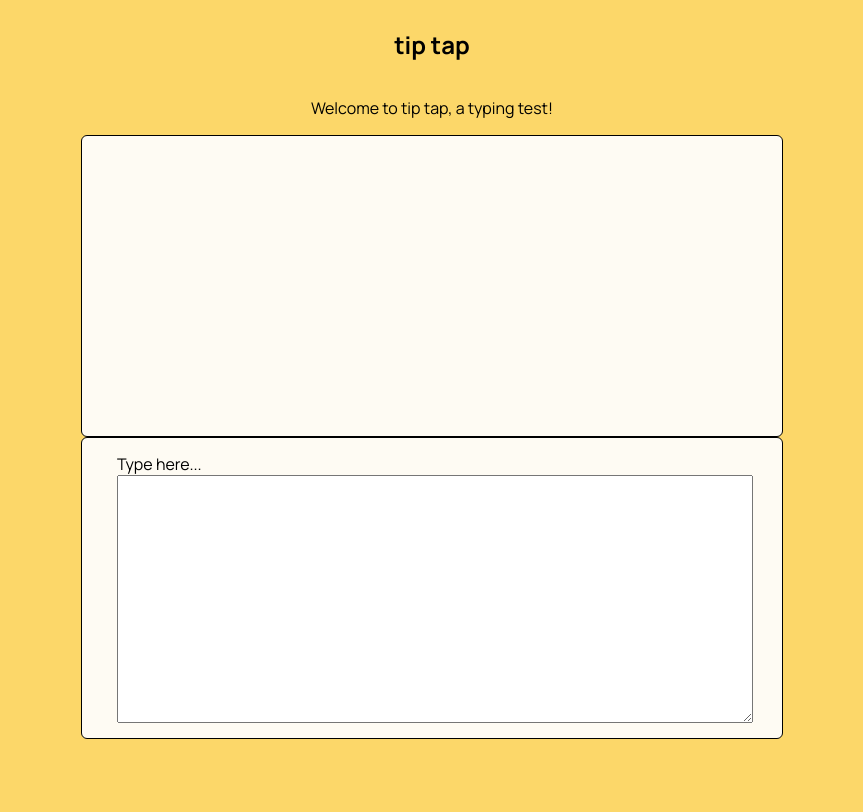
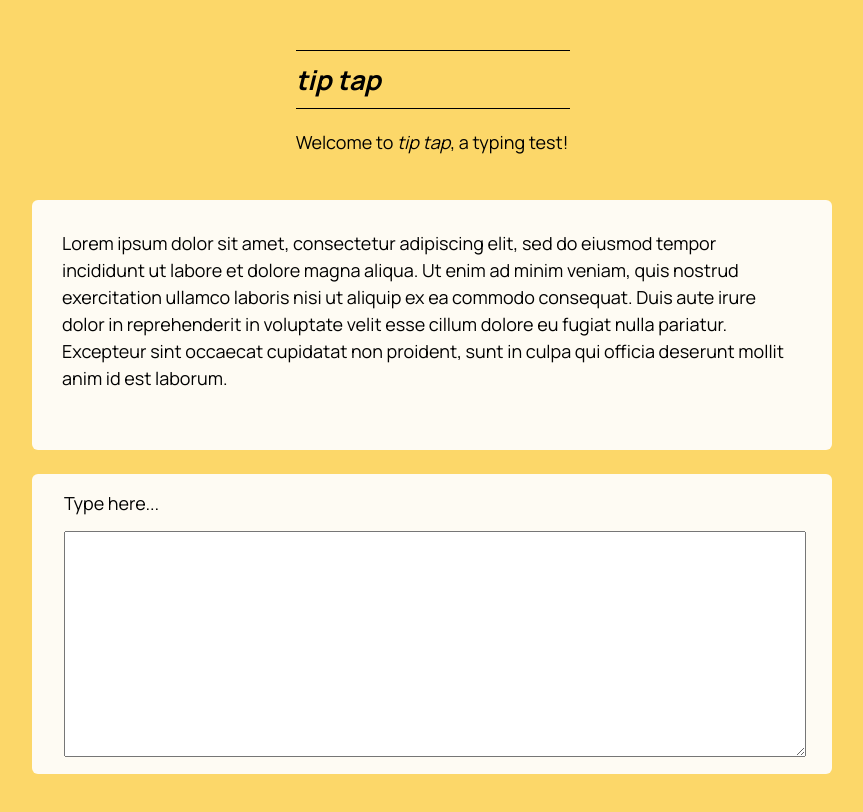
Before and after one commit to Asterids/tiptap, a SvelteKit app: page / in a window 1280 px wide. Shown: the top 812 px of the page, without its empty margins (208-1071 px from the left). Built offline with nearby package versions, Linux system fonts and the light colour scheme.

Commit message:
improve styling

```diff
--- a/src/routes/+page.svelte
+++ b/src/routes/+page.svelte
@@ -14,11 +14,17 @@
 </svelte:head>
 
 <section>
-  <h1>tip tap</h1>
-  <p>Welcome to tip tap, a typing test!</p>
+  <header>
+    <hr />
+    <h1><i>tip tap</i></h1>
+    <hr />
+    <p>Welcome to <i>tip tap</i>, a typing test!</p>
+  </header>
 
-  <TextBlock />
-  <InputBox />
+  <div class="content">
+    <TextBlock />
+    <InputBox />
+  </div>
 </section>
 
 <style>
@@ -29,6 +35,33 @@
     flex-direction: column;
     justify-content: center;
     align-items: center;
-    font-family: "Manrope";
+  }
+
+  header {
+    padding-top: 50px;
+  }
+
+  header h1 {
+    padding: 10px 0;
+    font-weight: 700;
+  }
+
+  header p {
+    padding: 20px 0;
+  }
+
+  hr {
+    size: 1px;
+    width: 100%;
+    color: black;
+    margin: 0;
+    border-style: solid;
+    border-bottom: none;
+  }
+
+  .content {
+    display: flex;
+    flex-direction: column;
+    width: 800px;
   }
 </style>
--- a/src/routes/InputBox.svelte
+++ b/src/routes/InputBox.svelte
@@ -14,9 +14,8 @@
     flex-direction: column;
     align-items: center;
     justify-content: center;
-    width: 700px;
+    width: 100%;
     height: 300px;
-    border: solid black 1px;
     border-radius: 6px;
     background-color: #fefbf3;
   }
@@ -24,12 +23,14 @@
   .input-box {
     display: flex;
     flex-direction: column;
-    width: 90%;
-    height: 90%;
+    justify-content: space-evenly;
+    width: 92%;
+    height: 100%;
   }
 
   textarea {
     width: 100%;
     height: 100%;
+    height: 220px;
   }
 </style>
--- a/src/routes/TextBlock.svelte
+++ b/src/routes/TextBlock.svelte
@@ -1,16 +1,27 @@
 <script>
+  const generateSampleText = () => {
+    return "Lorem ipsum dolor sit amet, consectetur adipiscing elit, sed do eiusmod tempor incididunt ut labore et dolore magna aliqua. Ut enim ad minim veniam, quis nostrud exercitation ullamco laboris nisi ut aliquip ex ea commodo consequat. Duis aute irure dolor in reprehenderit in voluptate velit esse cillum dolore eu fugiat nulla pariatur. Excepteur sint occaecat cupidatat non proident, sunt in culpa qui officia deserunt mollit anim id est laborum."
+  }
+
+  let sampleText = generateSampleText();
 </script>
 
 <div class="text-block">
+  <p>{sampleText}</p>
 </div>
 
 <style>
   .text-block {
     display: flex;
-    width: 700px;
-    height: 300px;
-    border: solid black 1px;
+    width: 100%;
+    height: 250px;
     border-radius: 6px;
     background-color: #fefbf3;
+    margin: 24px 0;
+  }
+
+  p {
+    padding: 30px;
+    overflow: hidden;
   }
 </style>
--- a/src/routes/styles.css
+++ b/src/routes/styles.css
@@ -1,4 +1,18 @@
 body {
   min-height: 100vh;
+	margin: 0;
   background-color: #fcd769;
+  font-family: "Manrope";
+  font-size: 18px;
 }
+
+h1,
+h2,
+p {
+  margin: 0;
+	font-weight: 400;
+}
+
+p {
+	line-height: 1.5;
+}
```
